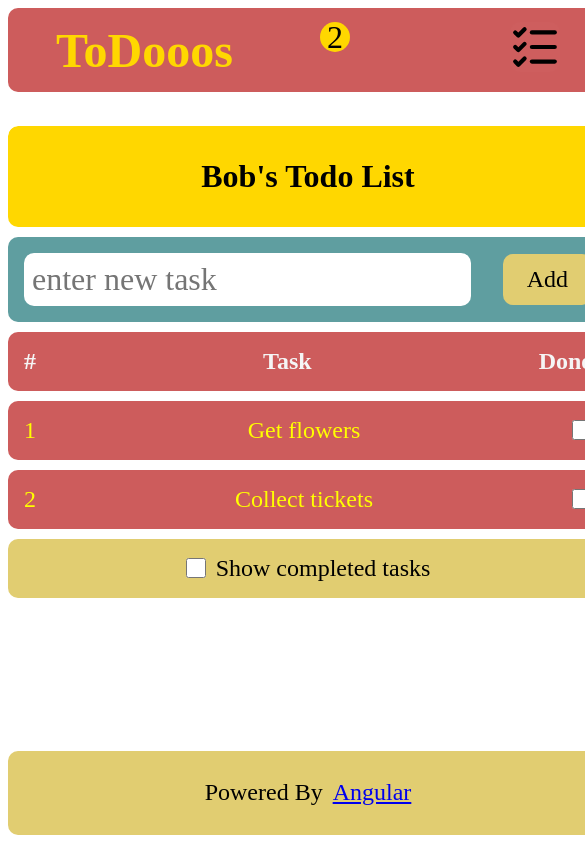
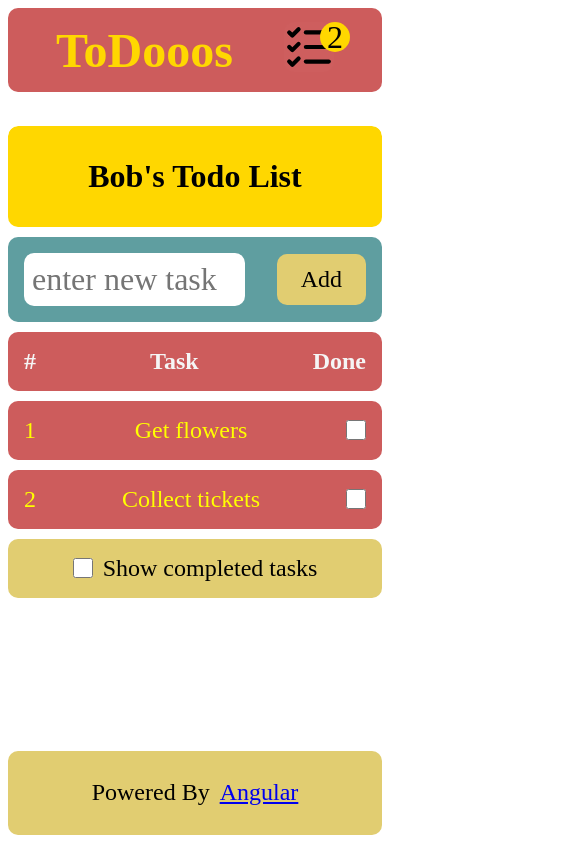
Before and after one commit to iamBharatManral/ng-todoos, an Angular app: page / in a window 390 px wide. Shown: the top 860 px of the page, 585 px wide, since content can reach past the window. Built offline with nearby package versions, Linux system fonts and the light colour scheme; a web font is replaced by a local one.

Commit message:
style: removing hardcoded width to make it responsive

```diff
--- a/src/app/app.component.css
+++ b/src/app/app.component.css
@@ -58,8 +58,6 @@ main{
   flex-direction: column;
   gap: 10px;
   font-size: 1.2rem;
-  max-width: 600px;
-  width: 600px;
   margin: 0 auto;
   overflow: scroll;
 }
```
